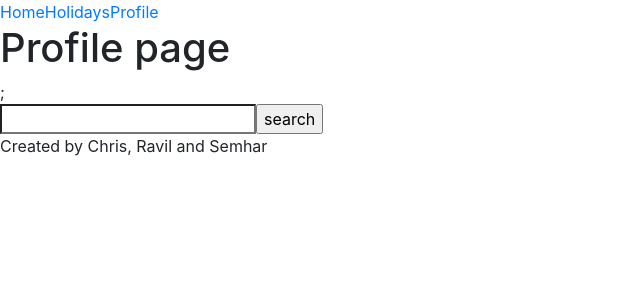
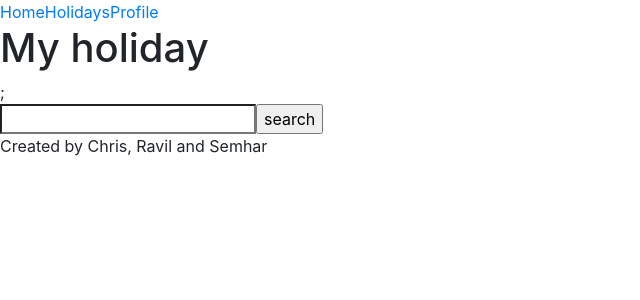
Before and after one commit to ravil-96/travel-buddies, a React app in the folder client/: page /holidays in a window 1280 px wide. Shown: the top 300 px of the page, without its empty margins (0-640 px from the left). Built offline with nearby package versions, Linux system fonts and the light colour scheme.

Commit message:
add api geocoding

```diff
--- a/client/src/pages/holiday/index.js
+++ b/client/src/pages/holiday/index.js
@@ -31,7 +31,7 @@ function Holiday() {
 
   return (
     <div>
-      <h1>Profile page</h1>;
+      <h1>My holiday</h1>;
       <form onSubmit={fetchLocation}>
         <input type="search" onChange={handleSearch} value={location} />
         <input type="submit" value="search" />
```
